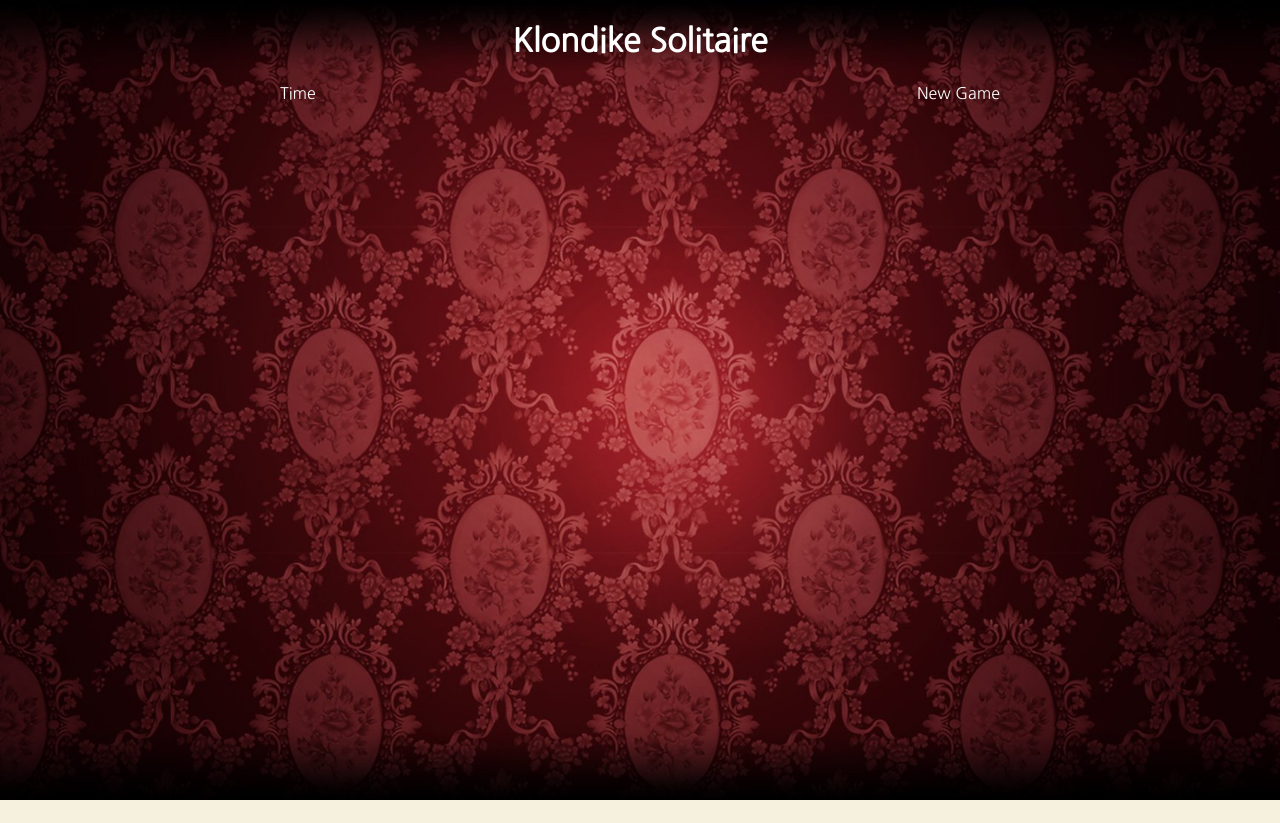
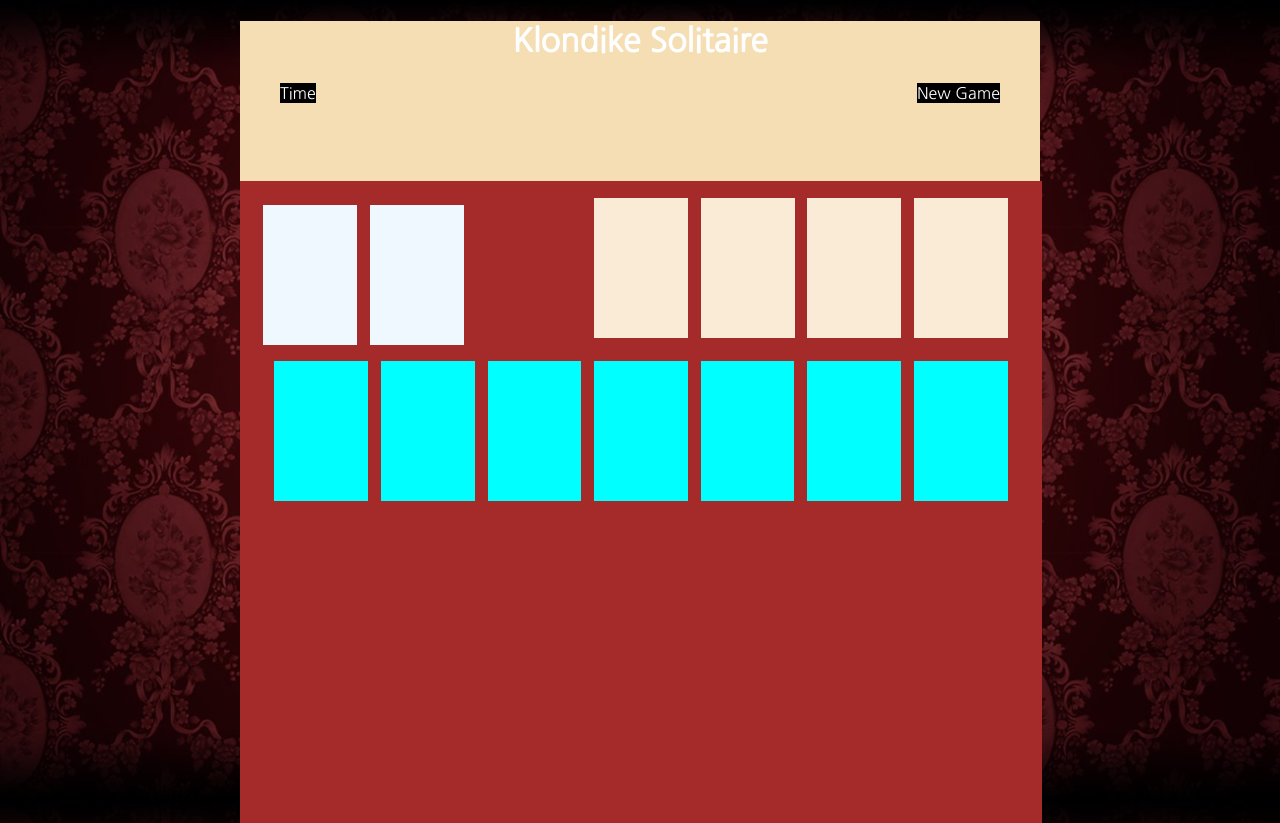
Before and after one commit to taelourdezzz/Angular-Solitaire-Salita, an Angular app: page / in a window 1280 px wide. Before the commit the page ends 800 px from the top, so only its background shows below. Built offline with nearby package versions, Linux system fonts and the light colour scheme.

Commit message:
Main Layout done

```diff
--- a/src/app/app.component.css
+++ b/src/app/app.component.css
@@ -0,0 +1,21 @@
+div{
+    margin: auto;
+    padding: 0px;
+    max-width: 800px;
+}
+
+#header {
+    width: 100%;
+    height: 20vh;
+    display: block;
+    background-color: wheat;
+
+}
+
+#gameboard {
+    height: 80vh;
+    width: 100%;
+    background-color: brown;
+    display: block;
+    padding: 1px;
+}
--- a/src/app/app.component.html
+++ b/src/app/app.component.html
@@ -1,2 +1,4 @@
-<app-header-division></app-header-division>
-<app-play-table></app-play-table>
+<div>
+    <app-header-division id="header"></app-header-division>
+    <app-play-table id="gameboard"></app-play-table>
+</div>
--- a/src/app/header-division/header-division.component.css
+++ b/src/app/header-division/header-division.component.css
@@ -1,16 +1,15 @@
-#template {
-    max-width: 800px;
-    margin: auto;
-}
-
 #timer {
     float: left;
     margin-left: 5%;
+    background-color: black;
+    display: block;
 }
 
 #restart {
     float: right;
     margin-right: 5%;
+    background-color: black;
+    display: block;
 }
 
 h1 {
--- a/src/app/header-division/header-division.component.html
+++ b/src/app/header-division/header-division.component.html
@@ -1,5 +1,3 @@
-<div id="template">
-  <h1>{{ title }}</h1>
-  <div id="timer">Time</div>
-  <div id="restart">New Game</div>
-</div>
+<h1>{{ title }}</h1>
+<div id="timer">Time</div>
+<div id="restart">New Game</div>
--- a/src/app/play-table/play-table.component.css
+++ b/src/app/play-table/play-table.component.css
@@ -0,0 +1,44 @@
+#deck div {
+    height: 100%;
+    background-color: aliceblue;
+    display: inline-block;
+    margin: .5vw;
+    float: left;
+}
+#foundation {
+    height: 100%;
+    float: right;
+    width: 60%;
+}
+
+#deck {
+    height: 100%;
+    float: left;
+    width: 40%;
+}
+#foundation div{
+    background-color: antiquewhite;
+    display: inline-block;
+    margin-left: 1vw;
+}
+
+#tableau div{
+    background-color: aqua;
+    display: inline-block;
+    margin: .5vw;
+}
+.slot {
+    height: 140px;
+    width: 93.8px;
+}
+
+#top {
+    margin: 2%;
+    width: 96%;
+    height: 140px;
+}
+
+#tableau {
+    height: 140px;
+    width: 100%;
+}
--- a/src/app/play-table/play-table.component.html
+++ b/src/app/play-table/play-table.component.html
@@ -0,0 +1,21 @@
+<div id="top">
+    <div id="deck">
+        <div id="talon" class="slot"></div>
+        <div id="waste" class="slot"></div>
+    </div>
+    <div id="foundation">
+        <div id="diamond" class="slot"></div>
+        <div id="heart" class="slot"></div>
+        <div id="spade" class="slot"></div>
+        <div id="club" class="slot"></div>
+    </div>
+</div>
+<div id="tableau" >
+    <div id="col1" class="slot"></div>
+    <div id="col2" class="slot"></div>
+    <div id="col3" class="slot"></div>
+    <div id="col4" class="slot"></div>
+    <div id="col5" class="slot"></div>
+    <div id="col6" class="slot"></div>
+    <div id="col7" class="slot"></div>
+</div>
--- a/src/styles.css
+++ b/src/styles.css
@@ -9,9 +9,6 @@ body {font-family: 'Nanum Gothic', sans-serif;
 	background-repeat: no-repeat;
 	background-position: center;
 	background-attachment: fixed;
-
+	margin: 0px;
+	overflow: hidden;
 }
-
-h1 {
-    text-align: center;
-}
```
Also changed, not shown: src/app/card.ts (added, +8 -0 lines).
